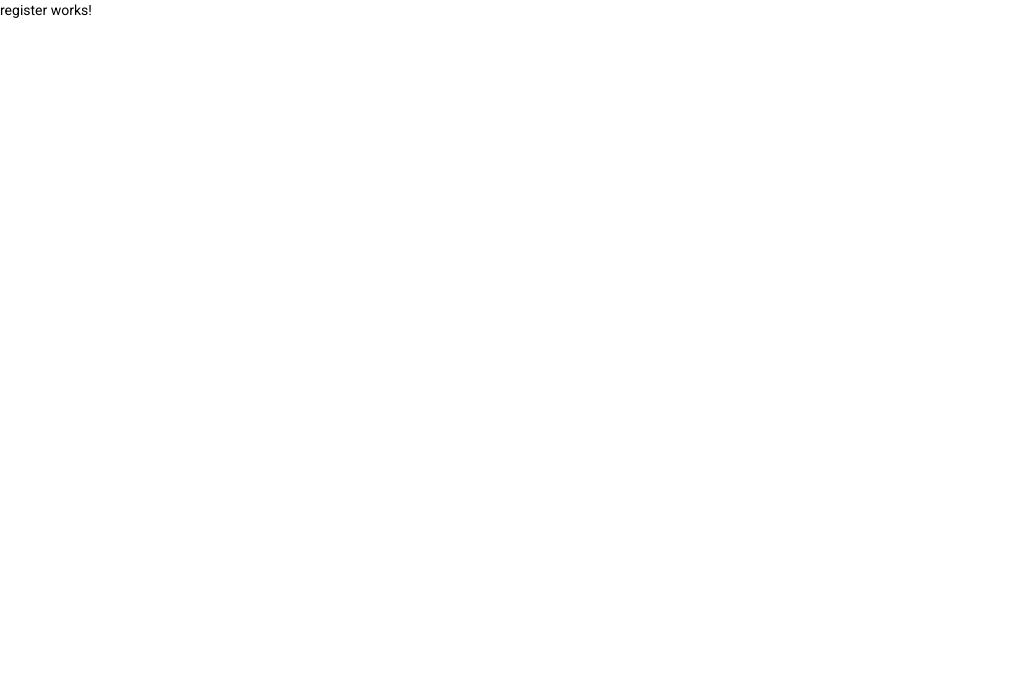
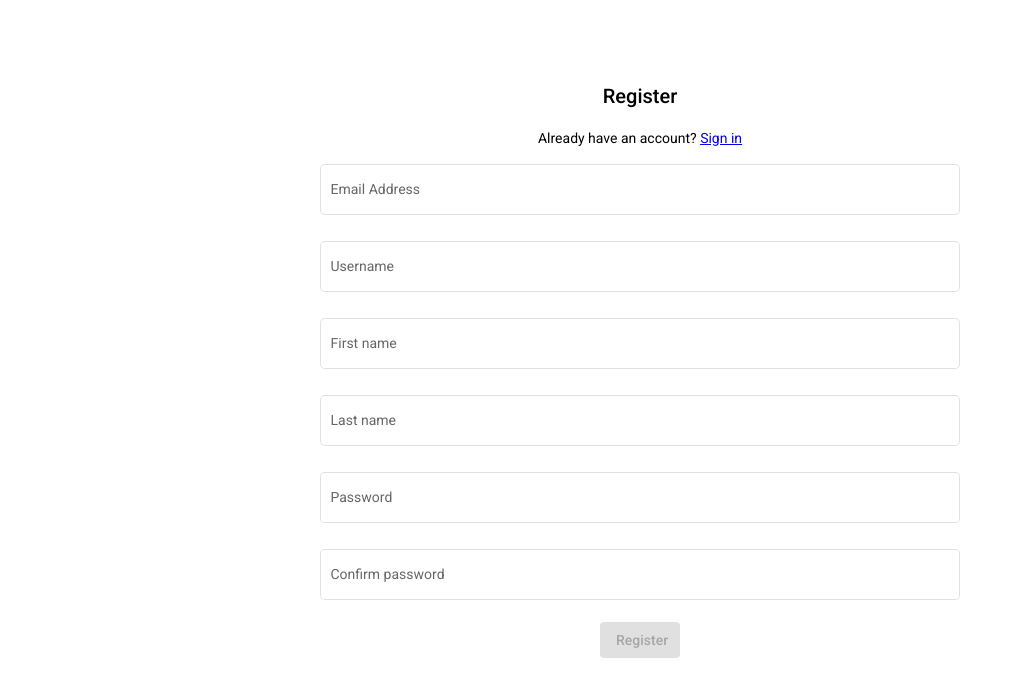
Before and after one commit to BlackHarold/zoopark-client, an Angular app: page /register in a window 1280 px wide. Shown: the top 696 px of the page, without its empty margins (0-1022 px from the left). Built offline with nearby package versions, Linux system fonts and the light colour scheme.

Commit message:
tmp
tmp


tmp


tmp

```diff
--- a/src/app/app.module.ts
+++ b/src/app/app.module.ts
@@ -10,12 +10,14 @@
 import { LoginComponent } from './auth/login/login.component';
 import { RegisterComponent } from './auth/register/register.component';
 import {MatGridListModule} from "@angular/material/grid-list";
+import { NavigationComponent } from './layout/navigation/navigation.component';
 
 @NgModule({
   declarations: [
     AppComponent,
     LoginComponent,
-    RegisterComponent
+    RegisterComponent,
+    NavigationComponent
   ],
   imports: [
     BrowserModule,
--- a/src/app/auth/login/login.component.css
+++ b/src/app/auth/login/login.component.css
@@ -1,9 +1,8 @@
-
 .login-page {
   text-align: center;
   margin-top: 10rem;
 }
-/*
+
 #controls {
   display: block;
   margin: 0 auto;
@@ -13,4 +12,3 @@
 mat-form-field {
   width: 50%;
 }
-*/
--- a/src/app/auth/login/login.component.html
+++ b/src/app/auth/login/login.component.html
@@ -1,33 +1,30 @@
 <div class="login-page">
-  <mat-grid-list cols="6" [style.margin-top]="'20px'">
-    <mat-grid-tile [colspan]="1"></mat-grid-tile>
-    <mat-grid-tile [colspan]="4">
-      <form (ngSubmit)="onSubmit()" [formGroup]="loginForm">
-        <p>
-          <mat-form-field appearance="legacy" class="full-width">
-            <mat-label>Email</mat-label>
-            <input type="text" matInput [(ngModel)]="credential.username" formControlName="username">
+  <h2>Login</h2>
+  <form [formGroup]="loginForm">
+    <div>
+      <div class="justify-content-center">
+        <div></div>
+        <mat-form-field appearance="outline">
+          <mat-label>Email Address</mat-label>
+          <input matInput
+                 formControlName="username">
         </mat-form-field>
-        </p>
-        <p>
-          <mat-form-field appearance="legacy" class="full-width">
+      </div>
+      <div>
+        <mat-form-field appearance="outline">
           <mat-label>Password</mat-label>
-            <input [(ngModel)]="credential.password" matInput type="password" formControlName="password">
+          <input matInput type="password"
+                 formControlName="password">
         </mat-form-field>
-        </p>
+      </div>
 
       <div id="controls" class="row">
-          <button mat-raised-button type="submit" class="mat-primary"
-                  [disabled]="loginForm.invalid" (click)="onSubmit()">
+        <button style="width: 20%" [disabled]="loginForm.invalid" (click)="submit()" mat-flat-button color="primary">
           Login
         </button>
-          <div>
-            <p>
+
         <a routerLink="/register">Register</a>
-            </p>
       </div>
     </div>
   </form>
-    </mat-grid-tile>
-  </mat-grid-list>
 </div>
--- a/src/app/auth/login/login.component.ts
+++ b/src/app/auth/login/login.component.ts
@@ -1,10 +1,9 @@
 import {Component, OnInit} from '@angular/core';
-import {FormBuilder, FormGroup, Validators} from "@angular/forms";
-
-import {AuthService} from "../../service/auth.service";
-import {TokenStorageService} from "../../service/token-storage.service";
-import {NotificationService} from "../../service/notification.service";
-import {Router} from "@angular/router";
+import {FormBuilder, FormGroup, Validators} from '@angular/forms';
+import {AuthService} from '../../service/auth.service';
+import {TokenStorageService} from '../../service/token-storage.service';
+import {Router} from '@angular/router';
+import {NotificationService} from '../../service/notification.service';
 
 @Component({
   selector: 'app-login',
@@ -15,8 +14,6 @@
 
   public loginForm: any;
 
-  public credential = {'username': '', 'password': ''}
-
   constructor(
     private authService: AuthService,
     private tokenStorage: TokenStorageService,
@@ -24,7 +21,7 @@
     private router: Router,
     private fb: FormBuilder) {
     if (this.tokenStorage.getUser()) {
-      this.router.navigate(['main']);
+      this.router.navigate(['main']).then(r => console.log(r));
     }
   }
 
@@ -39,14 +36,12 @@
     });
   }
 
-  onSubmit(): void {
-    console.log(this.credential.username + " " + this.credential.password);
-
+  submit(): void {
     this.authService.login({
-      username: this.credential.username,
-      password: this.credential.password
+      username: this.loginForm.value.username,
+      password: this.loginForm.value.password
     }).subscribe(data => {
-      console.log('log')
+      console.log(data);
 
       this.tokenStorage.saveToken(data.token);
       this.tokenStorage.saveUser(data);
--- a/src/app/auth/register/register.component.css
+++ b/src/app/auth/register/register.component.css
@@ -0,0 +1,8 @@
+.register-page {
+  text-align: center;
+  margin-top: 5rem;
+}
+
+mat-form-field {
+  width: 50%;
+}
--- a/src/app/auth/register/register.component.html
+++ b/src/app/auth/register/register.component.html
@@ -1 +1,53 @@
-<p>register works!</p>
+<div class="register-page">
+  <h2>Register</h2>
+  <p>Already have an account? <a routerLink="/login">Sign in</a></p>
+  <form [formGroup]="registerForm">
+    <div class="justify-content-center">
+      <mat-form-field appearance="outline">
+        <mat-label>Email Address</mat-label>
+        <input matInput
+               formControlName="email">
+      </mat-form-field>
+    </div>
+    <div class="justify-content-center">
+      <mat-form-field appearance="outline">
+        <mat-label>Username</mat-label>
+        <input matInput
+               formControlName="username">
+      </mat-form-field>
+    </div>
+    <div class="justify-content-center">
+      <mat-form-field appearance="outline">
+        <mat-label>First name</mat-label>
+        <input matInput
+               formControlName="firstname">
+      </mat-form-field>
+    </div>
+    <div class="justify-content-center">
+      <mat-form-field appearance="outline">
+        <mat-label>Last name</mat-label>
+        <input matInput
+               formControlName="lastname">
+      </mat-form-field>
+    </div>
+    <div class="justify-content-center">
+      <mat-form-field appearance="outline">
+        <mat-label>Password</mat-label>
+        <input type="password" matInput
+               formControlName="password">
+      </mat-form-field>
+    </div>
+    <div class="justify-content-center">
+      <mat-form-field appearance="outline">
+        <mat-label>Confirm password</mat-label>
+        <input type="password" matInput
+               formControlName="confirmPassword">
+      </mat-form-field>
+    </div>
+
+    <button style="width: 5rem" [disabled]="registerForm.invalid" (click)="submit()" mat-flat-button color="primary">
+      Register
+    </button>
+
+  </form>
+</div>
--- a/src/app/auth/register/register.component.ts
+++ b/src/app/auth/register/register.component.ts
@@ -1,4 +1,8 @@
 import { Component, OnInit } from '@angular/core';
+import {FormBuilder, FormGroup, Validators} from '@angular/forms';
+import {AuthService} from '../../service/auth.service';
+import {TokenStorageService} from '../../service/token-storage.service';
+import {NotificationService} from '../../service/notification.service';
 
 @Component({
   selector: 'app-register',
@@ -7,9 +11,46 @@
 })
 export class RegisterComponent implements OnInit {
 
-  constructor() { }
+  public registerForm: any;
+
+  constructor(
+    private authService: AuthService,
+    private notificationService: NotificationService,
+    private fb: FormBuilder
+  ) {
+  }
 
   ngOnInit(): void {
+    this.registerForm = this.createRegisterForm();
+  }
+
+  createRegisterForm(): FormGroup {
+    return this.fb.group({
+      email: ['', Validators.compose([Validators.required, Validators.email])],
+      username: ['', Validators.compose([Validators.required])],
+      firstname: ['', Validators.compose([Validators.required])],
+      lastname: ['', Validators.compose([Validators.required])],
+      password: ['', Validators.compose([Validators.required])],
+      confirmPassword: ['', Validators.compose([Validators.required])],
+    });
+  }
+
+  submit(): void {
+    console.log(this.registerForm.value);
+
+    this.authService.register({
+      email: this.registerForm.value.email,
+      username: this.registerForm.value.username,
+      firstname: this.registerForm.value.firstname,
+      lastname: this.registerForm.value.lastname,
+      password: this.registerForm.value.password,
+      confirmPassword: this.registerForm.value.confirmPassword,
+    }).subscribe(data => {
+      console.log(data);
+      this.notificationService.showSnackBar('Successfully Registered!');
+    }, error => {
+      this.notificationService.showSnackBar('Something went wrong during registration');
+    });
   }
 
 }
--- /dev/null
+++ b/src/app/layout/navigation/navigation.component.html
@@ -0,0 +1 @@
+<p>navigation works!</p>
--- /dev/null
+++ b/src/app/layout/navigation/navigation.component.ts
@@ -0,0 +1,15 @@
+import { Component, OnInit } from '@angular/core';
+
+@Component({
+  selector: 'app-navigation',
+  templateUrl: './navigation.component.html',
+  styleUrls: ['./navigation.component.css']
+})
+export class NavigationComponent implements OnInit {
+
+  constructor() { }
+
+  ngOnInit(): void {
+  }
+
+}
--- a/src/styles.css
+++ b/src/styles.css
@@ -1,4 +1,19 @@
 /* You can add global styles to this file, and also import other style files */
 
-html, body { height: 100%; }
-body { margin: 0; font-family: Roboto, "Helvetica Neue", sans-serif; }
+html, body {
+  height: 100%;
+}
+
+body {
+  margin: 0;
+  font-family: Roboto, "Helvetica Neue", sans-serif;
+}
+
+.mat-form-field-appearance-outline.mat-form-field-can-float.mat-form-field-should-float .mat-form-field-label, .mat-form-field-appearance-outline.mat-form-field-can-float .mat-input-server:focus + .mat-form-field-label-wrapper .mat-form-field-label {
+  transform: translateY(-0.8em) scale(0.75);
+  width: 133.3%;
+}
+
+.mat-form-field-appearance-outline.mat-form-field-can-float.mat-form-field-should-float .mat-form-field-outline-gap {
+  border-top-color: currentColor !important;
+}
```
Also changed, not shown: src/app/layout/navigation/navigation.component.css (added). Lines whose indentation alone changed are shown as unchanged.
